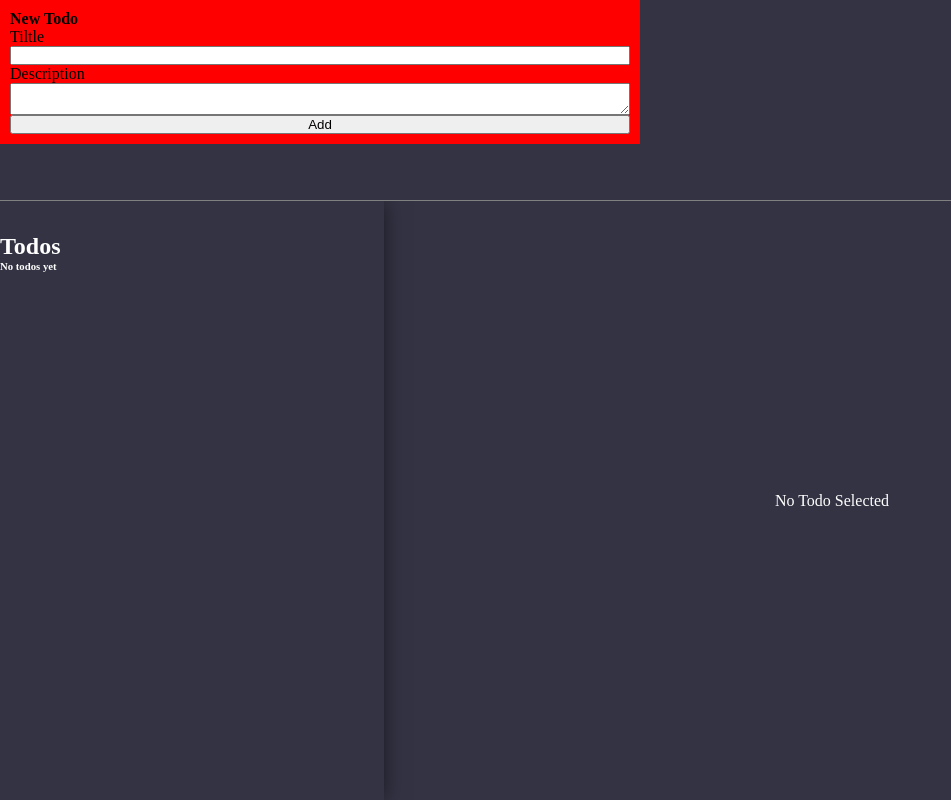
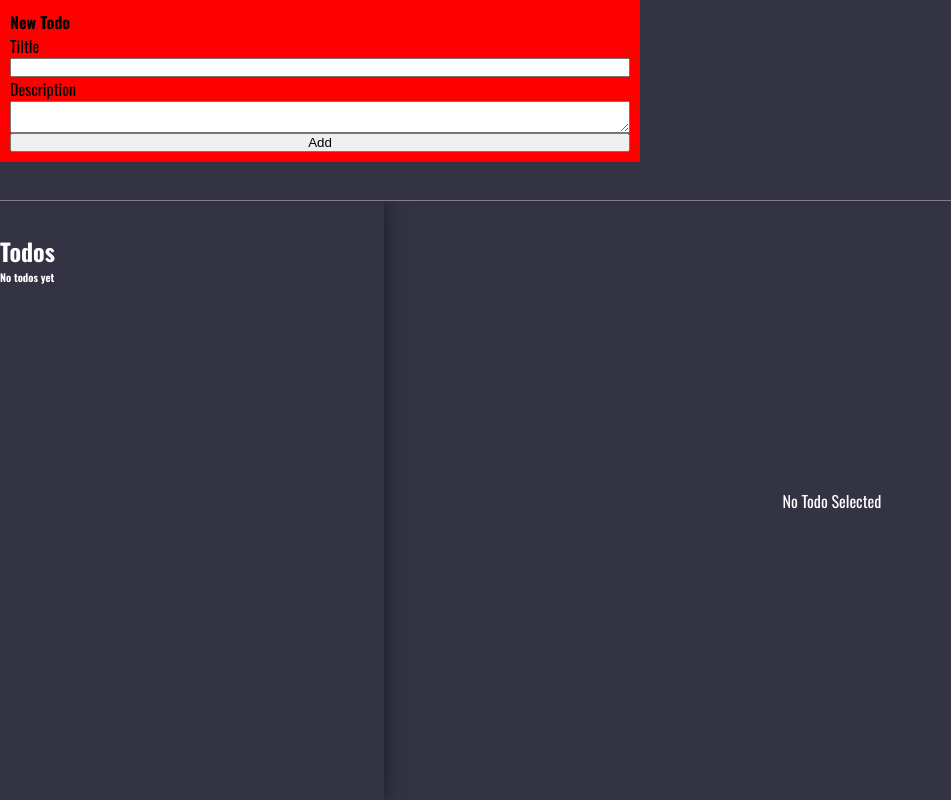
Before and after one commit to RNtaate/vite_todo, a React (Vite) app: page / in a window 1280 px wide. Shown: the whole page, without its empty margins (0-951 px from the left). Built offline with nearby package versions, Linux system fonts and the light colour scheme.

Commit message:
Add google fonts to the project.

```diff
--- a/src/index.css
+++ b/src/index.css
@@ -1,3 +1,5 @@
+@import url('https://fonts.googleapis.com/css2?family=Oswald:wght@200;300;400;500;600;700&display=swap');
+
 *,
 *::after,
 *::before {
@@ -7,3 +9,7 @@
   padding: 0;
   margin: 0;
 }
+
+body {
+  font-family: 'Oswald',  sans-serif;
+}
```
